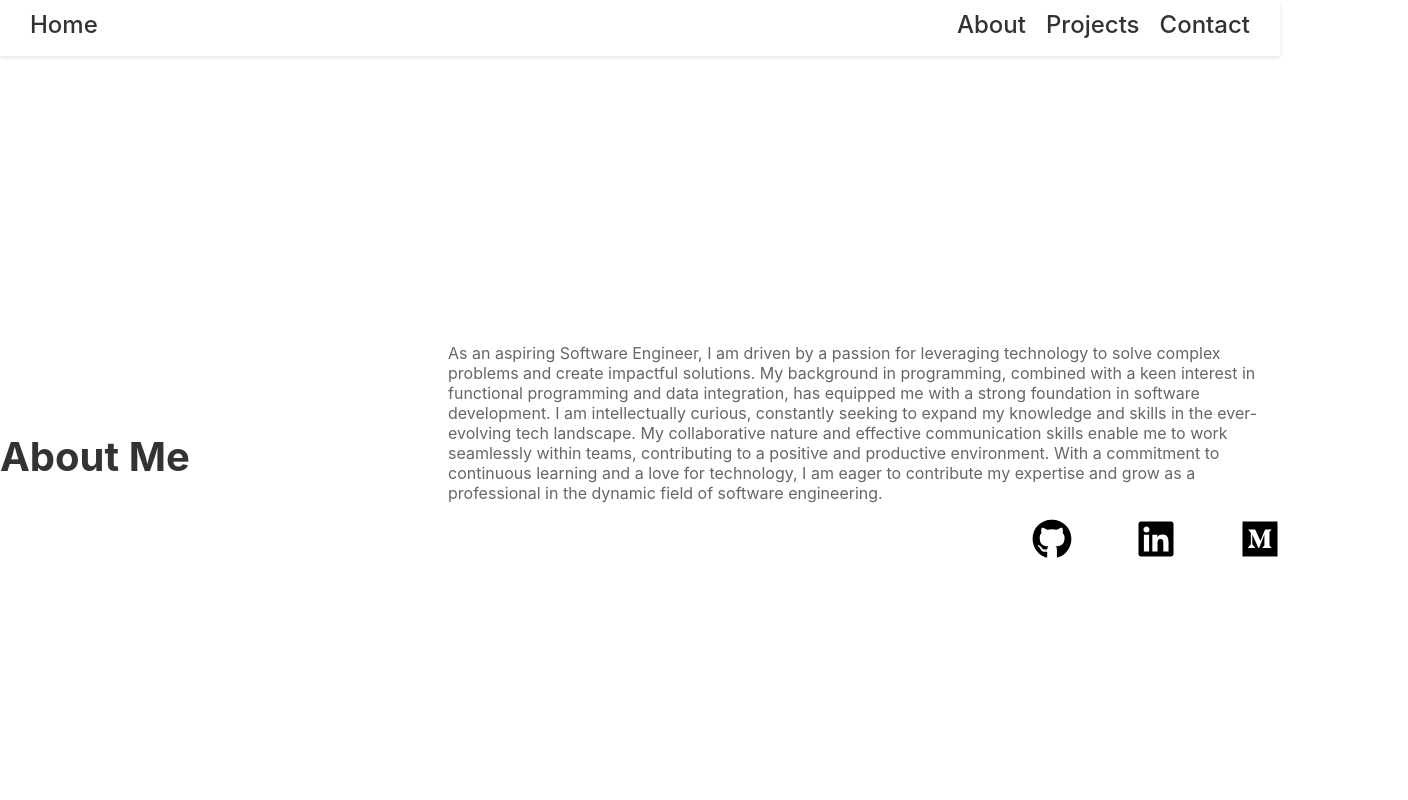
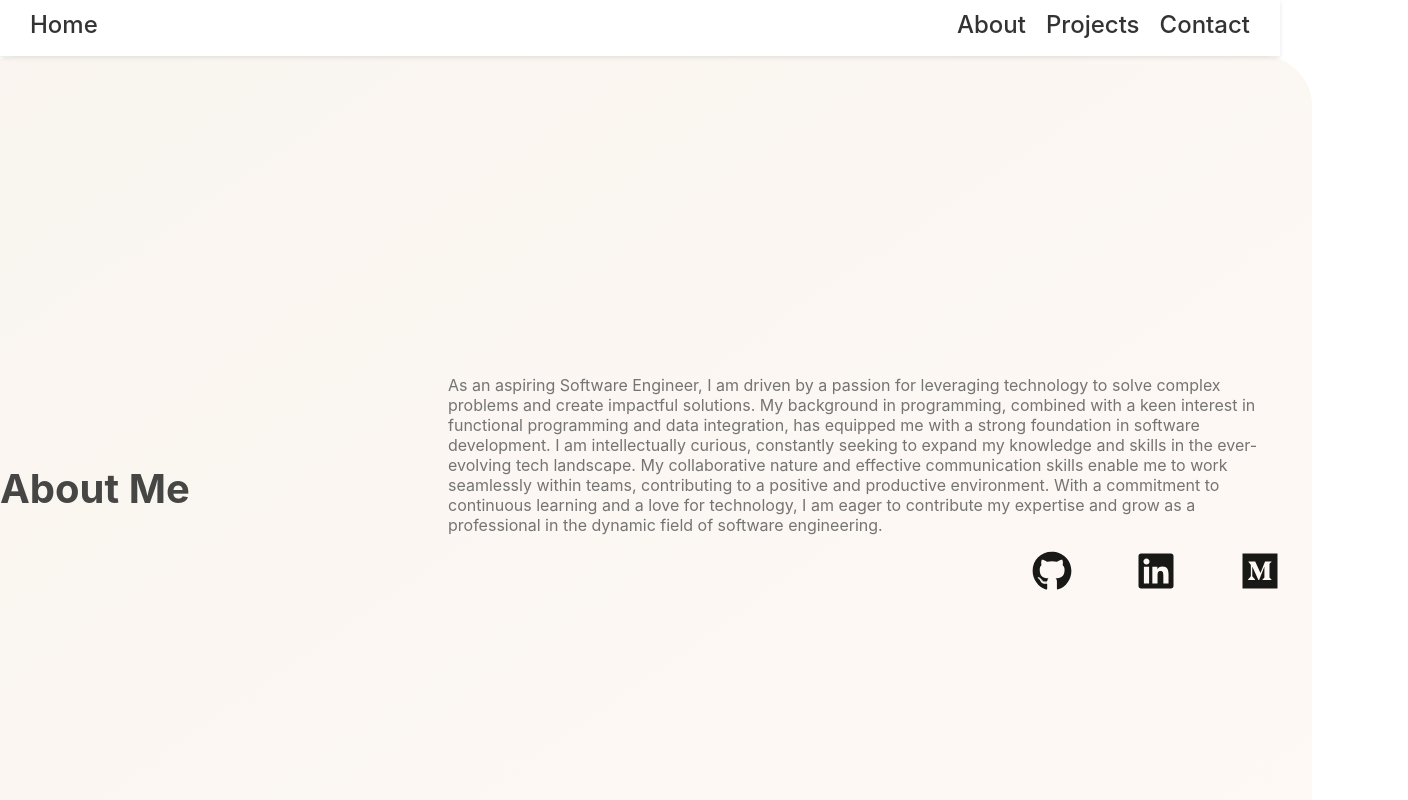
Before and after one commit to Abana55/my-new-portfolio, a React (Create React App) app: page /about in a window 1280 px wide. Shown: the top 800 px of the page, 1408 px wide, since content can reach past the window. Built offline with nearby package versions, Linux system fonts and the light colour scheme.

Commit message:
styled the about page more

```diff
--- a/src/App.css
+++ b/src/App.css
@@ -14,7 +14,7 @@
 }
 
 .App-header {
-  background-color: #282c34;
+  background-color: #d2b48c23;
   min-height: 100vh;
   display: flex;
   flex-direction: column;
@@ -36,3 +36,7 @@
     transform: rotate(360deg);
   }
 }
+
+* {
+  background-color: #d2b48c23;
+}
--- a/src/components/About/About.js
+++ b/src/components/About/About.js
@@ -5,8 +5,8 @@ import "./About.scss";
 import { FaGithub, FaLinkedin, FaMedium } from "react-icons/fa";
 
 const sectionVariants = {
-  hidden: { opacity: 0, x: -100 },
-  visible: { opacity: 1, x: 0 },
+  hidden: { opacity: 110, x: -100 },
+  visible: { opacity: .9, x: 0 },
 };
 
 function About() {
@@ -18,7 +18,7 @@ function About() {
           initial="hidden"
           whileInView="visible"
           viewport={{ once: true }}
-          transition={{ duration: 0.5 }}
+          transition={{ duration: 1 }}
           variants={sectionVariants}
         >
           <div className="about__box">
@@ -56,7 +56,7 @@ function About() {
                   <FaLinkedin />
                 </a>
                 <a
-                  href="https://medium.com/@yourusername"
+                  href="https://medium.com/@anbana994"
                   target="_blank"
                   rel="noopener noreferrer"
                   className="about__social-link medium"
--- a/src/components/About/About.scss
+++ b/src/components/About/About.scss
@@ -14,6 +14,10 @@
         align-items: center;
         justify-content: space-between;
         margin-bottom: 2rem;
+        background: linear-gradient(145deg, #d2b48c23, #f4a56011);
+    border-radius: 50px;
+    padding: 2rem;
+    margin-bottom: 2rem;
 
 
       &:nth-child(even) {
```
